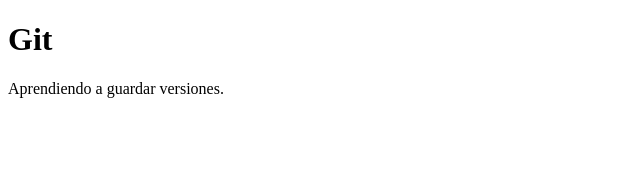
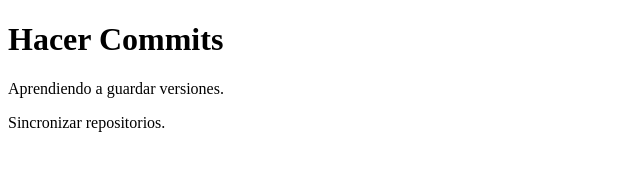
Before and after one commit to 28Dara/new-repo, a plain HTML site: page index.html in a window 1280 px wide. Shown: the whole page, without its empty margins (0-640 px from the left). Drawn offline with Linux system fonts and the light colour scheme.

Commit message:
add p tag

```diff
--- a/index.html
+++ b/index.html
@@ -2,11 +2,12 @@
  <html lang="es">
  <head>
    <meta charset="UTF-8">
-   <title>Hacer commits</title>
+   <title>ProyectT10</title>
    <link rel="stylesheet" href="style.css">
  </head>
  <body>
-   <h1>Git</h1>
+   <h1>Hacer Commits</h1>
    <p>Aprendiendo a guardar versiones.</p>
+   <p>Sincronizar repositorios.</p>
  </body>
  </html>
```
